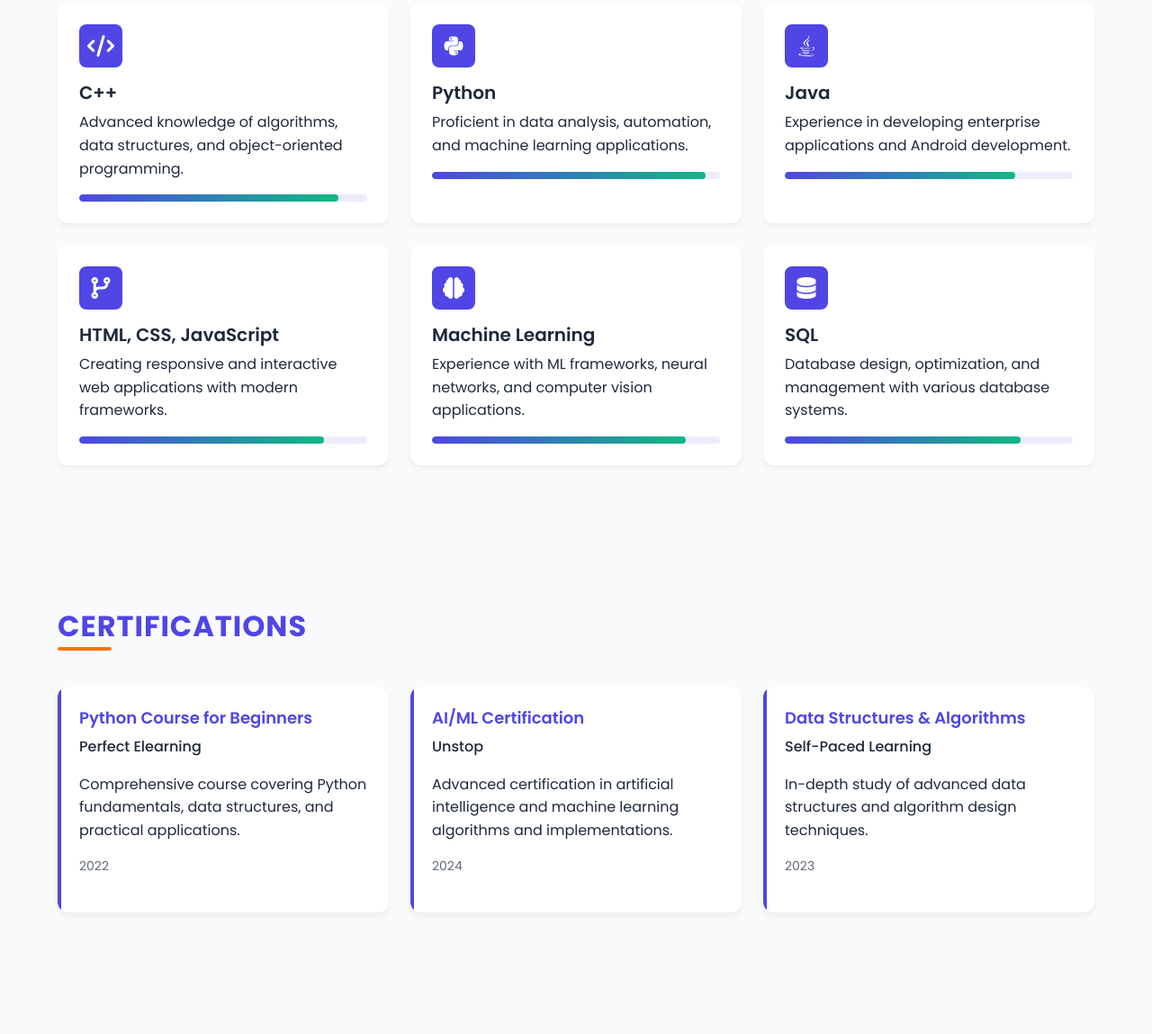
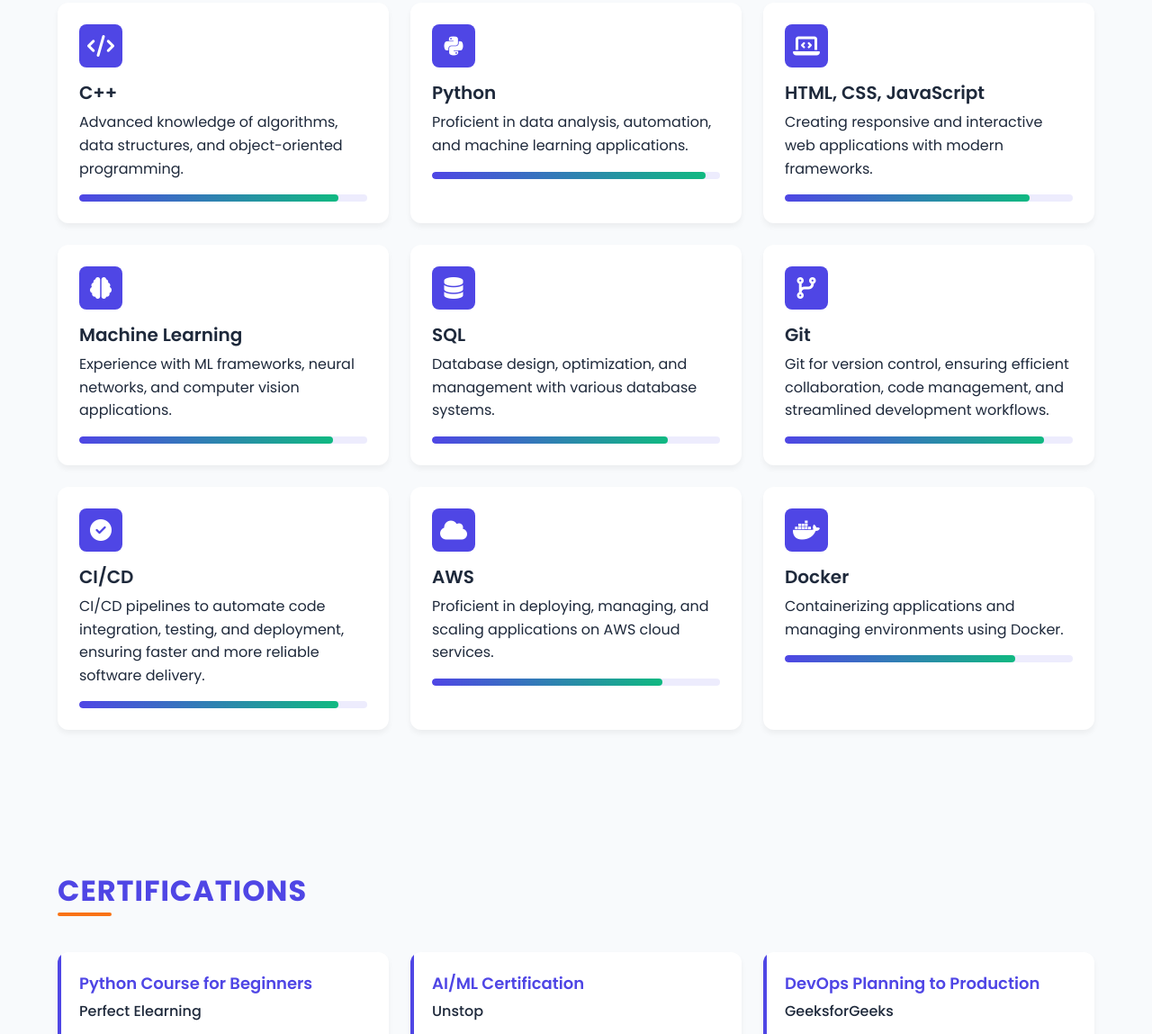
Before and after one commit to LeelaSai82/Portfolio, a plain HTML site: page index.html in a window 1280 px wide. Shown: the part 1651-2800 px from the top of the page at 90% size. Drawn offline with nearby package versions, Linux system fonts and the light colour scheme.

Commit message:
changes made

```diff
--- a/index.html
+++ b/index.html
@@ -1511,7 +1511,7 @@
             <div class="hero-text" data-aos="fade-right" data-aos-duration="1000">
                 <span class="hero-subtitle">Hello, I'm</span>
                 <h1 class="hero-title">Bommasani <span id="typed-text">Venkata Leela Sai</span></h1>
-                <p class="hero-description">Software Development | Artificial intelligence | Data Analytics Enthusiast</p>
+                <p class="hero-description">Software Development | Artificial intelligence | DevOps Engineer Enthusiast</p>
                 <div class="hero-buttons">
                     <a href="#contact" class="btn btn-primary">Contact Me</a>
                     <a href="https://drive.google.com/file/d/1V7FK1tbuMdSG5wlzKIehzoU_QF2hbjul/view?usp=drivesdk" class="btn btn-outline">Download Resume</a>
@@ -1581,20 +1581,9 @@
                         <span class="skill-percentage">95%</span>
                     </div>
                 </div>
-                <div class="skill-card" data-aos="zoom-in" data-aos-delay="300">
-                    <div class="skill-icon">
-                        <i class="fab fa-java"></i>
-                    </div>
-                    <h3 class="skill-title">Java</h3>
-                    <p>Experience in developing enterprise applications and Android development.</p>
-                    <div class="skill-bar-wrapper">
-                        <div class="skill-bar" data-width="80"></div>
-                        <span class="skill-percentage">80%</span>
-                    </div>
-                </div>
                 <div class="skill-card" data-aos="zoom-in" data-aos-delay="400">
                     <div class="skill-icon">
-                        <i class="fas fa-code-branch"></i>
+                        <i class="fas fa-laptop-code"></i>
                     </div>
                     <h3 class="skill-title">HTML, CSS, JavaScript</h3>
                     <p>Creating responsive and interactive web applications with modern frameworks.</p>
@@ -1623,6 +1612,50 @@
                     <div class="skill-bar-wrapper">
                         <div class="skill-bar" data-width="82"></div>
                         <span class="skill-percentage">82%</span>
+                    </div>
+                </div>
+                <div class="skill-card" data-aos="zoom-in" data-aos-delay="600">
+                    <div class="skill-icon">
+                        <i class="fas fa-code-branch"></i>
+                    </div>
+                    <h3 class="skill-title">Git</h3>
+                    <p>Git for version control, ensuring efficient collaboration, code management, and streamlined development workflows.</p>
+                    <div class="skill-bar-wrapper">
+                        <div class="skill-bar" data-width="90"></div>
+                        <span class="skill-percentage">90%</span>
+                    </div>
+                </div>
+                <div class="skill-card" data-aos="zoom-in" data-aos-delay="600">
+                    <div class="skill-icon">
+                        <i class="fas fa-check-circle"></i>
+                    </div>
+                    <h3 class="skill-title">CI/CD</h3>
+                    <p>CI/CD pipelines to automate code integration, testing, and deployment, ensuring faster and more reliable software delivery.</p>
+                    <div class="skill-bar-wrapper">
+                        <div class="skill-bar" data-width="90"></div>
+                        <span class="skill-percentage">90%</span>
+                    </div>
+                </div>
+                <div class="skill-card" data-aos="zoom-in" data-aos-delay="600">
+                    <div class="skill-icon">
+                        <i class="fas fa-cloud"></i>
+                    </div>
+                    <h3 class="skill-title">AWS</h3>
+                    <p>Proficient in deploying, managing, and scaling applications on AWS cloud services.</p>
+                    <div class="skill-bar-wrapper">
+                        <div class="skill-bar" data-width="80"></div>
+                        <span class="skill-percentage">80%</span>
+                    </div>
+                </div>
+                <div class="skill-card" data-aos="zoom-in" data-aos-delay="600">
+                    <div class="skill-icon">
+                        <i class="fab fa-docker"></i>
+                    </div>
+                    <h3 class="skill-title">Docker</h3>
+                    <p>Containerizing applications and managing environments using Docker.</p>
+                    <div class="skill-bar-wrapper">
+                        <div class="skill-bar" data-width="80"></div>
+                        <span class="skill-percentage">80%</span>
                     </div>
                 </div>
             </div>
@@ -1647,10 +1680,10 @@
                     <p class="cert-date">2024</p>
                 </div>
                 <div class="cert-card" data-aos="fade-up" data-aos-delay="300">
-                    <h3 class="cert-title">Data Structures & Algorithms</h3>
-                    <p class="cert-issuer">Self-Paced Learning</p>
-                    <p>In-depth study of advanced data structures and algorithm design techniques.</p>
-                    <p class="cert-date">2023</p>
+                    <h3 class="cert-title">DevOps Planning to Production</h3>
+                    <p class="cert-issuer">GeeksforGeeks</p>
+                    <p>Certified in DevOps practices with hands-on experience in CI/CD, containerization, and cloud-based deployment workflows.</p>
+                    <p class="cert-date">2025</p>
                 </div>
             </div>
         </div>
@@ -1667,12 +1700,12 @@
                         <span class="timeline-period">Present</span>
                         <h3 class="timeline-title">Open to Work</h3>
                         <p class="timeline-company">Actively Seeking Opportunities</p>
-                        <p>Looking for challenging roles in Software Development, Machine Learning, and Data Analytics where I can apply my skills and continue to grow as a professional.</p>
+                        <p>Looking for challenging roles in Software Development, DevOps, Web development, and Data Analytics where I can apply my skills and continue to grow as a professional.</p>
                         <p>Areas of interest include:</p>
                         <ul style="list-style-type: disc; margin-left: 20px; margin-top: 8px;">
                             <li>Software Engineering</li>
-                            <li>Machine Learning Engineering</li>
-                            <li>Data Science</li>
+                            <li>Web Development</li>
+                            <li>DevOps</li>
                             <li>AI Research</li>
                         </ul>
                     </div>
@@ -1827,7 +1860,7 @@
                         </div>
                     </div>
                     <div class="social-links">
-                        <a href="#" class="social-link"><i class="fab fa-github"></i></a>
+                        <a href="https://github.com/LeelaSai82" class="social-link"><i class="fab fa-github"></i></a>
                         <a href="#" class="social-link"><i class="fab fa-twitter"></i></a>
                         <a href="#" class="social-link"><i class="fab fa-instagram"></i></a>
                         <a href="#" class="social-link"><i class="fab fa-facebook-f"></i></a>
@@ -1876,9 +1909,8 @@
             <div class="footer-bottom">
                 <p class="footer-copyright">© 2025 Bommasani Leela Sai. All Rights Reserved.</p>
                 <div class="social-links">
-                    <a href="#" class="social-link"><i class="fab fa-github"></i></a>
-                    <a href="#" class="social-link"><i class="fab fa-linkedin-in"></i></a>
-                    <a href="#" class="social-link"><i class="fab fa-twitter"></i></a>
+                    <a href="https://github.com/LeelaSai82" class="social-link"><i class="fab fa-github"></i></a>
+                    <a href="https://www.linkedin.com/in/bommasanileelasai/" class="social-link"><i class="fab fa-linkedin-in"></i></a>
                 </div>
             </div>
         </div>
@@ -1988,7 +2020,7 @@
             });
 
             // Typed Text Effect
-            const texts = ['Venkata Leela Sai', 'an Developer', 'an AI Enthusiast', 'a Problem Solver'];
+            const texts = ['Venkata Leela Sai', 'an Developer', 'an AI Enthusiast', 'a Problem Solver', 'DevOps Enthusiast'];
             let count = 0;
             let index = 0;
             let currentText = '';
```
